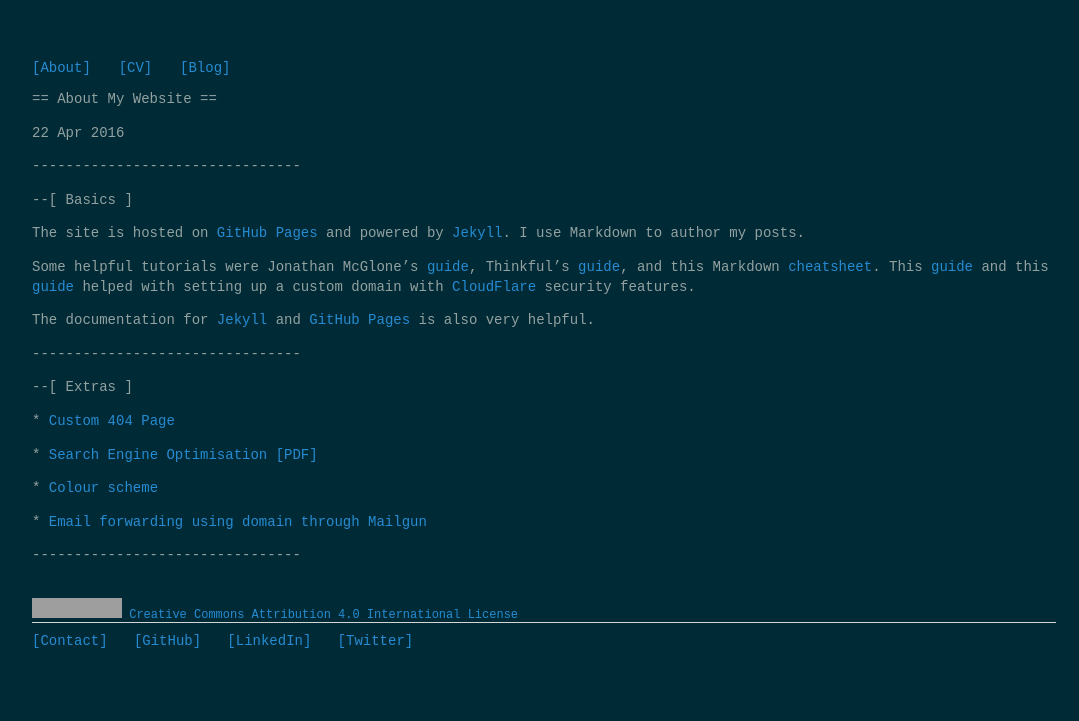
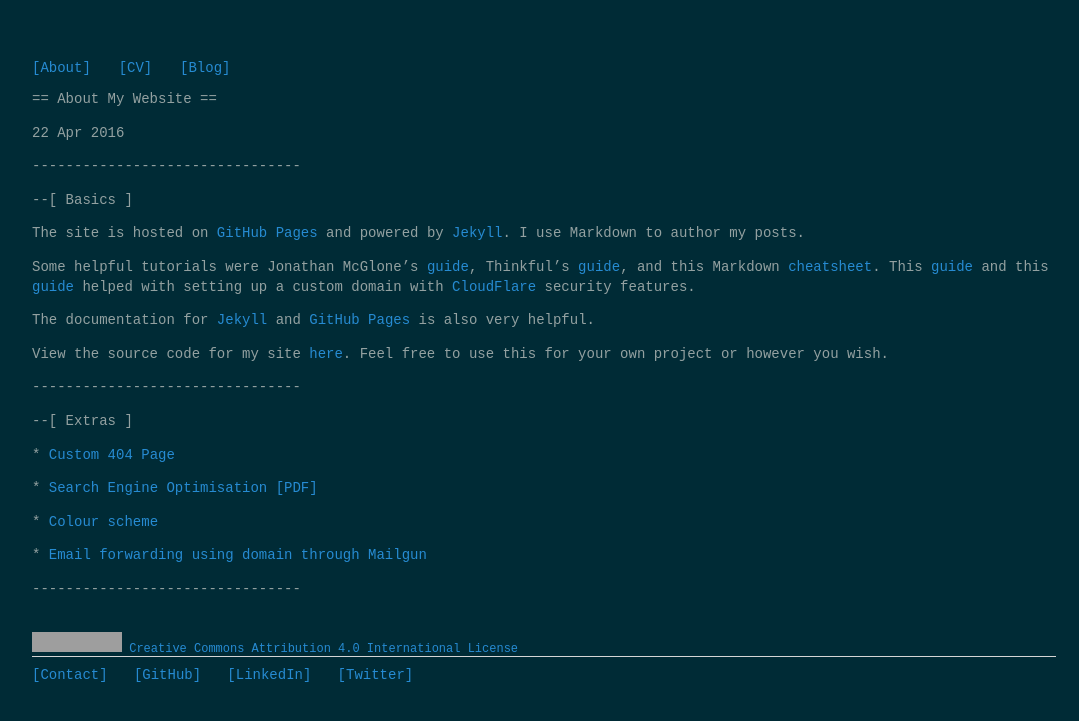
Before and after one commit to maxmunday/maxmunday.github.io, a Jekyll site: the page built from _posts/2016-04-22-about-my-website.md, in a window 1280 px wide. Shown: the top 721 px of the page, without its empty margins (96-1175 px from the left). Built offline with Jekyll 4.4.1, drawn with Linux system fonts in a browser that asks for light colours; grey boxes are pictures that could not be loaded.

```diff
--- a/_posts/2016-04-22-about-my-website.md
+++ b/_posts/2016-04-22-about-my-website.md
@@ -19,6 +19,8 @@
 
 The documentation for [Jekyll](https://jekyllrb.com/docs/home/) and [GitHub Pages](https://help.github.com/categories/github-pages-basics/) is also very helpful.
 
+View the source code for my site [here](https://github.com/maxmunday/maxmunday.github.io). Feel free to use this for your own project or however you wish.
+
 \-\-\-\-\-\-\-\-\-\-\-\-\-\-\-\-\-\-\-\-\-\-\-\-\-\-\-\-\-\-\-\-
 
 \-\-[ Extras ]
```
Also changed, not shown: pictures/bandit_1.png (deleted), pictures/bandit_2.png (deleted), pictures/bandit_3.png (deleted), pictures/hello_php.png (deleted), pictures/http_client_1.png (deleted), pictures/http_client_3.png (deleted), pictures/http_client_5.png (deleted), pictures/letsencrypt_1.jpg (deleted), pictures/mysql.png (deleted), pictures/post_1.png (deleted), pictures/sql2shell_17.png (deleted), pictures/ssl_4.png (deleted), pictures/ssl_5.png (deleted).
